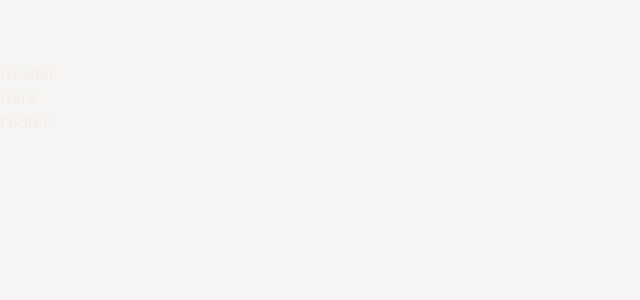
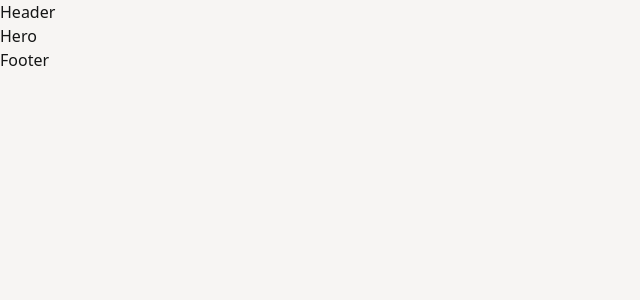
Before and after one commit to 7flowsstudio/floristics_agency, a Next.js app: page / in a window 1280 px wide. Shown: the top 300 px of the page, without its empty margins (0-640 px from the left). Built offline with nearby package versions, Linux system fonts and the light colour scheme.

Commit message:
add sprite

```diff
--- a/src/app/globals.css
+++ b/src/app/globals.css
@@ -46,9 +46,8 @@ html {
 
 body {
 	background: var(--with-taste-bg);
-	color: var(--white);
+	color: var(--with-taste-black);
 	margin: 0;
-	padding-top: 62px;
 }
 
 html,
--- a/src/app/layout.tsx
+++ b/src/app/layout.tsx
@@ -9,6 +9,9 @@ import Footer from "@/components/Footer/Footer";
 export const metadata: Metadata = {
   title: "Агентство флористики Floristics",
   description: "Флористика та food-флористика для тих, хто любить творити",
+  icons: {
+			icon: "/icon.svg",
+		},
 };
 
 export default function RootLayout({
```
Also changed, not shown: public/icon.svg (added), public/sprite.svg (added).
